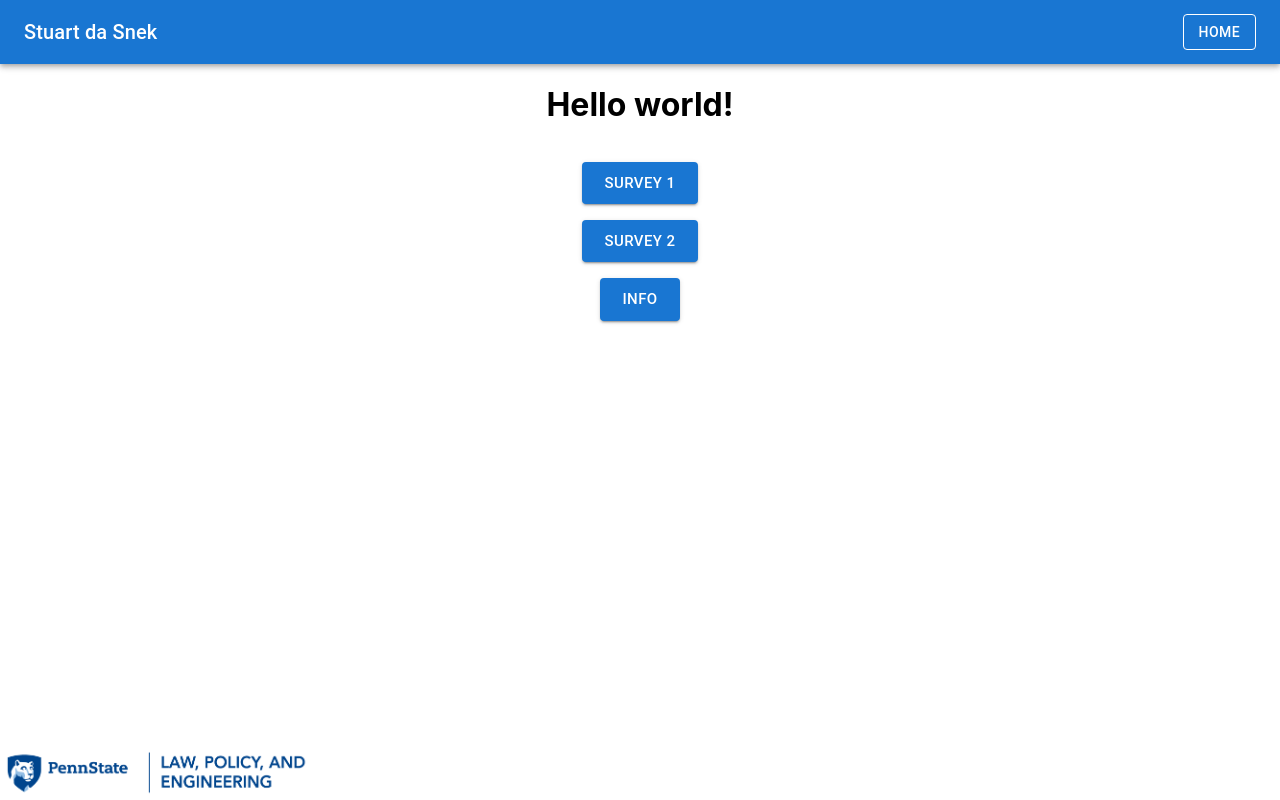
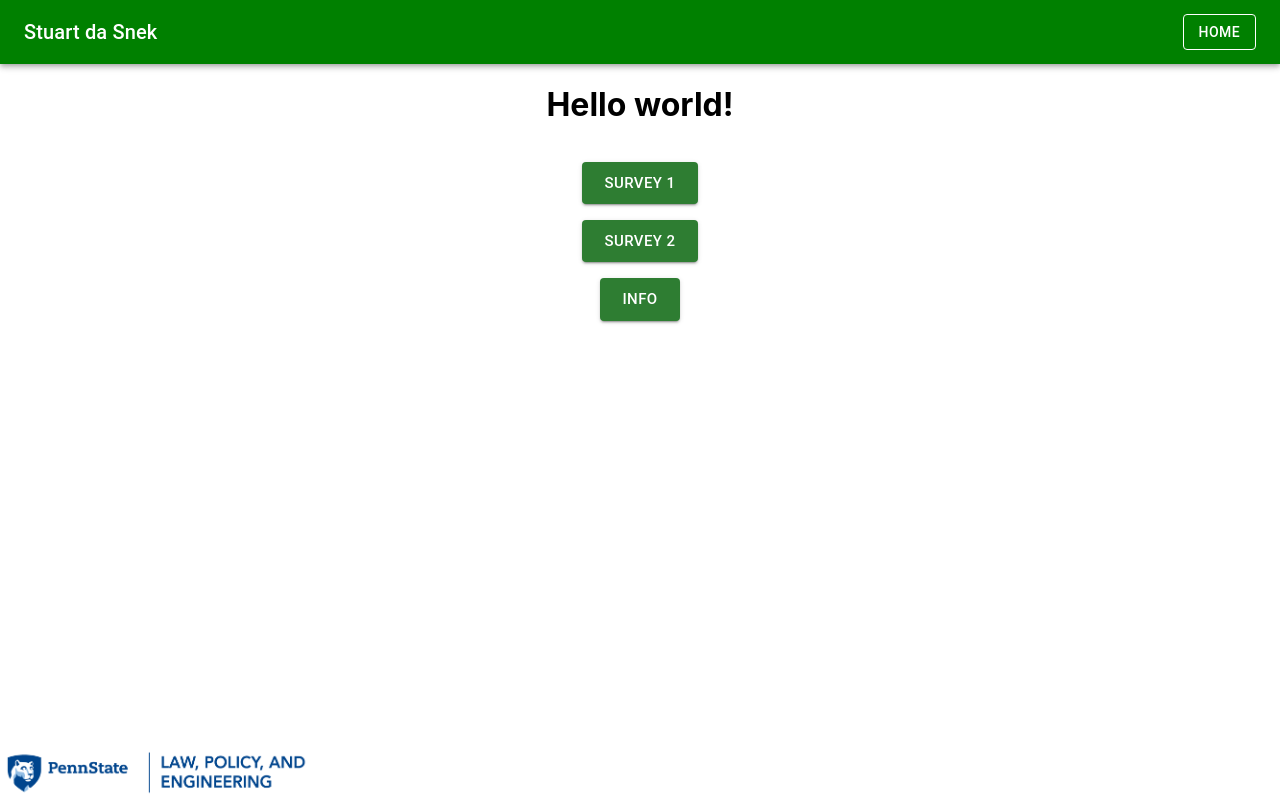
Before and after one commit to WinterGreen17/snek-page, a React (Create React App) app: page / in a window 1280 px wide. Built offline with nearby package versions, Linux system fonts and the light colour scheme.

Commit message:
change color

```diff
--- a/src/Components/GlobalHeader.js
+++ b/src/Components/GlobalHeader.js
@@ -5,7 +5,7 @@ import Typography from '@mui/material/Typography';
 import { Button } from '@mui/material';
 const GlobalHeader = (props) => {
     return (
-      <AppBar position="static">
+      <AppBar position="static" style={{backgroundColor:'green'}}>
       <Toolbar>
         <Typography variant="h6" component="div" sx={{ flexGrow: 1 }}>
           Stuart da Snek
--- a/src/Components/Home.js
+++ b/src/Components/Home.js
@@ -9,10 +9,10 @@ const Home = (props) => {
         <div style={{textAlign:"center"}}>
         <Grid container spacing={2} >
         <Grid item xs={12}><h1>Hello world!</h1></Grid>
-          <Grid item xs={12}><Button size='large' variant="contained" onClick={props.showWebsiteFrame1} >Survey 1</Button></Grid>
-          <Grid item xs={12}><Button size='large' variant="contained" onClick={props.showWebsiteFrame2}>Survey 2</Button></Grid>
+          <Grid item xs={12}><Button size='large' variant="contained" color='success' onClick={props.showWebsiteFrame1} >Survey 1</Button></Grid>
+          <Grid item xs={12}><Button size='large' variant="contained" color='success' onClick={props.showWebsiteFrame2}>Survey 2</Button></Grid>
           <Grid item xs={12}>
-          <Popup trigger={<Button size='large' variant="contained">Info</Button>}>
+          <Popup trigger={<Button size='large' variant="contained" color='success'>Info</Button>}>
             <>Stuart is very dangerous snek</>
           </Popup>
 
```
